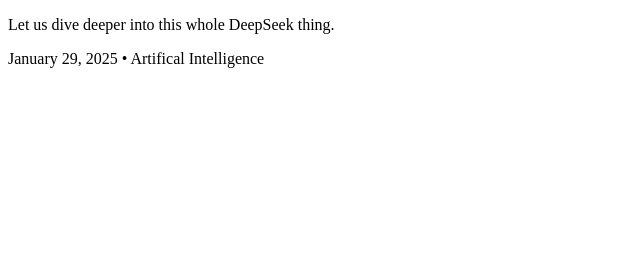
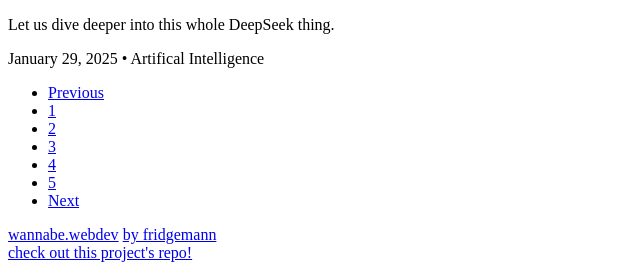
Before and after one commit to Fridgemann/simpleStaticWebpage, a plain HTML site: page index.html in a window 1280 px wide. Shown: the part 3139-3409 px from the top of the page, without its empty margins (0-640 px from the left). Before the commit the page ends 3215 px from the top, so only its background shows below. Drawn offline with Linux system fonts and the light colour scheme.

Commit message:
html seems to be done, will move on to css

```diff
--- a/index.html
+++ b/index.html
@@ -9,9 +9,9 @@
 <body>
     <div class="navbar">
         <div class="container">
-            <a href="#" class="logo">wannabe.<span>webdev</span></a>
+            <a href="#" class="title">wannabe.<span>webdev</span></a>
 
-            <nav>
+            <nav class="main-nav">
                 <ul class="navbar">
                     <li><a href="#">Categories</a></li>
                     <li><a href="#">Articles</a></li>
@@ -91,10 +91,31 @@
             </div>
 
             <div class="articles-page-select">
-
+                <nav class="pagination" aria-label="pagination">
+                    <ul class="pagination-ul">
+                        <li><a href="#" class="pagination-link">Previous</a></li>
+                        <li><a href="#" class="pagination-link">1</a></li>
+                        <li><a href="#" class="pagination-link">2</a></li>
+                        <li><a href="#" class="pagination-link">3</a></li>
+                        <li><a href="#" class="pagination-link">4</a></li>
+                        <li><a href="#" class="pagination-link">5</a></li>
+                        <li><a href="#" class="pagination-link">Next</a></li>
+                    </ul>
+                </nav>
             </div>
         </div>
     </section>
 
+    <footer class="footer">
+        <div class="container">
+            <div class="footer-left">
+                <a href="#" class="title">wannabe.<span>webdev</span></a>
+                <a class="ref-link" href="https://www.github.com/fridgemann">by fridgemann</a>
+            </div>
+            <div class="footer-right">
+                <a href="https://www.github.com/fridgemann/simplestaticwebpage" class="ref-link">check out this project's repo!</a>
+            </div>
+        </div>
+    </footer>
 </body>
 </html>
```
